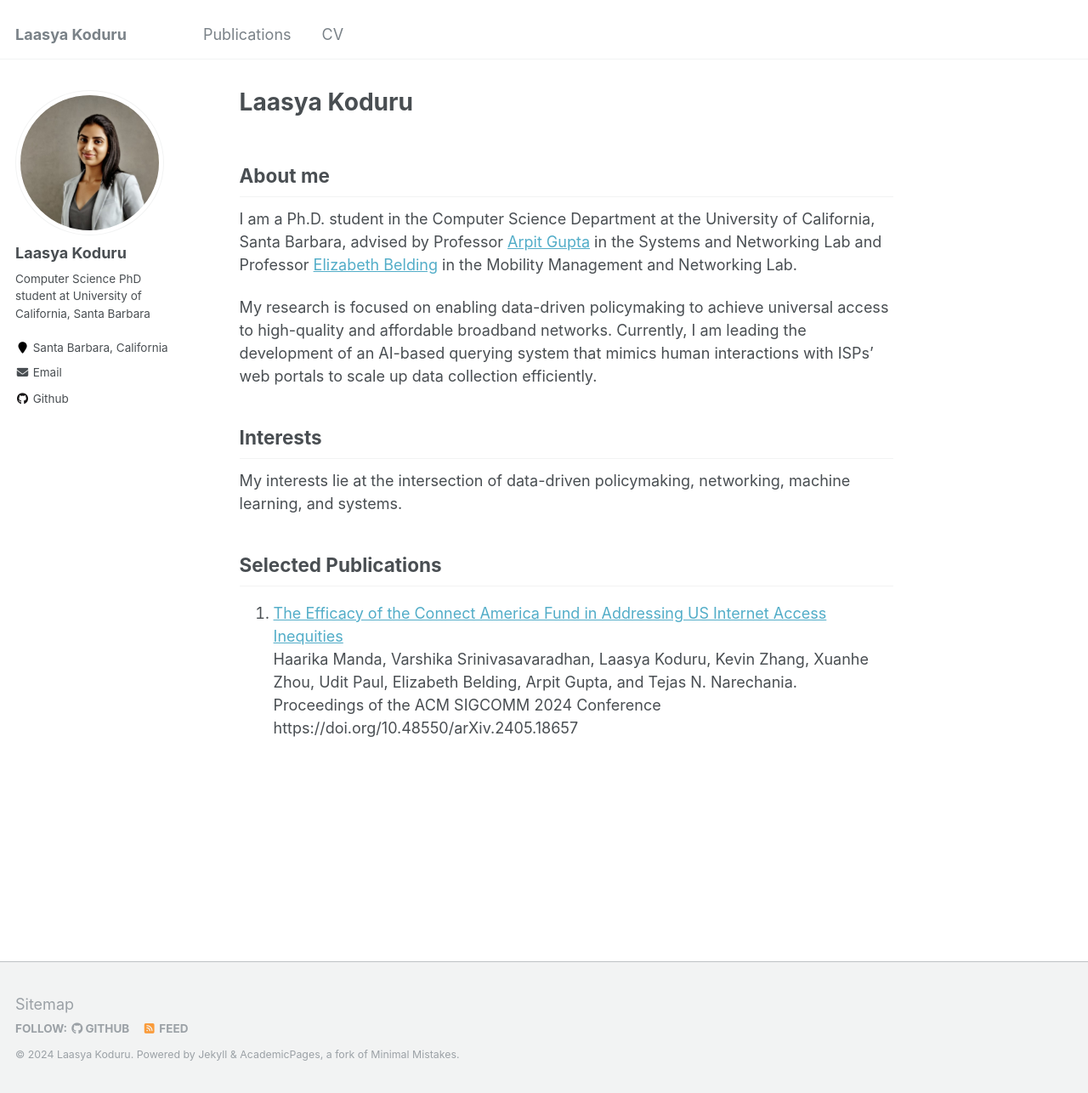
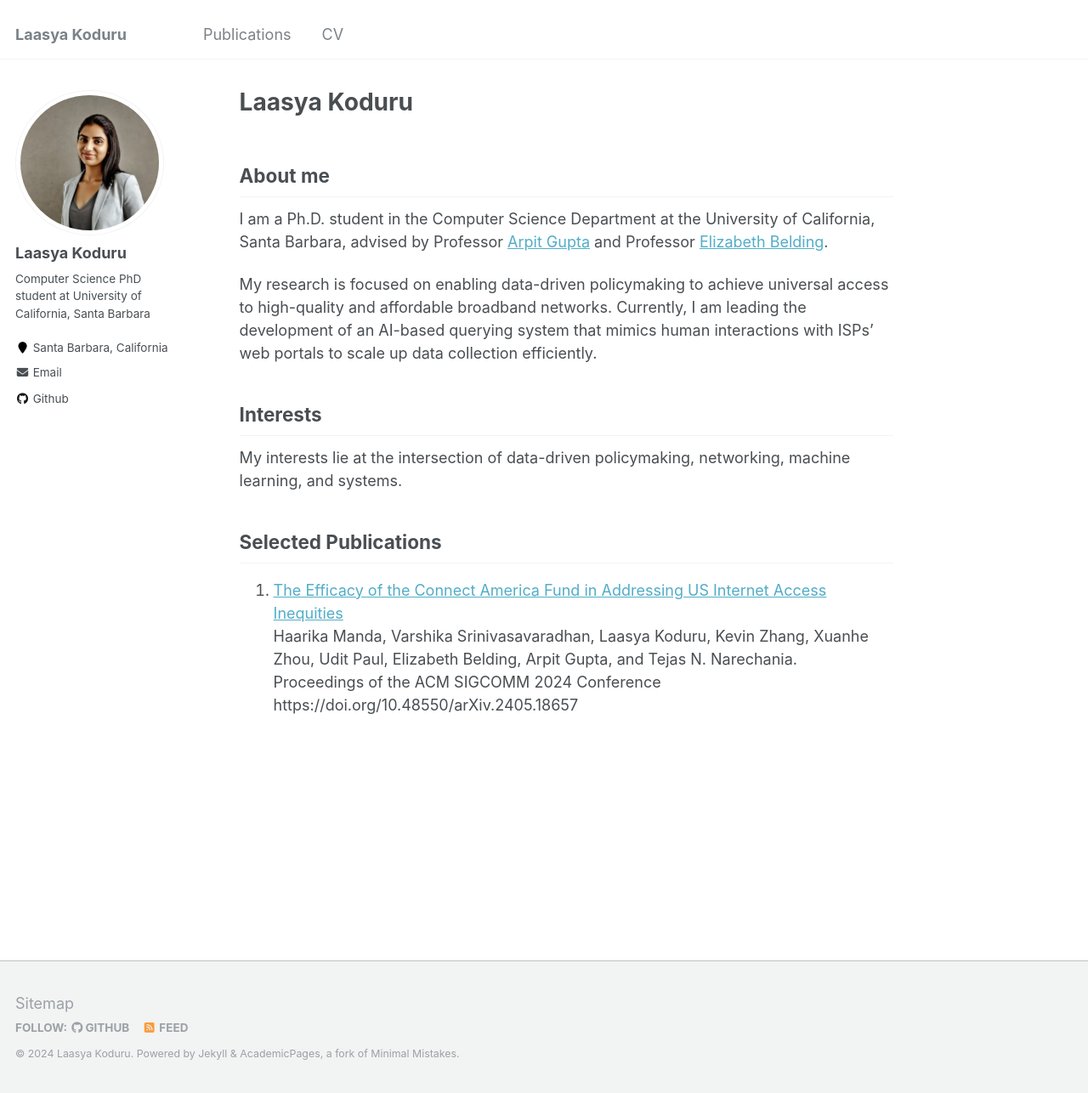
Before and after one commit to lmkoduru/lmkoduru.github.io, a Jekyll site: the page built from _pages/about.md, in a window 1280 px wide and 1286 px high. Shown: the whole window at 85% size. Built offline with Jekyll 4.4.1, drawn with Linux system fonts in a browser that asks for light colours.

Commit message:
Update about.md

```diff
--- a/_pages/about.md
+++ b/_pages/about.md
@@ -10,7 +10,7 @@ redirect_from:
 
 About me
 ------
-I am a Ph.D. student in the Computer Science Department at the University of California, Santa Barbara, advised by Professor [Arpit Gupta](https://sites.cs.ucsb.edu/~arpitgupta/) in the Systems and Networking Lab and Professor [Elizabeth Belding](https://ebelding.cs.ucsb.edu) in the Mobility Management and Networking Lab.
+I am a Ph.D. student in the Computer Science Department at the University of California, Santa Barbara, advised by Professor [Arpit Gupta](https://sites.cs.ucsb.edu/~arpitgupta/) and Professor [Elizabeth Belding](https://ebelding.cs.ucsb.edu).
 
 My research is focused on enabling data-driven policymaking to achieve universal access to high-quality and affordable broadband networks. Currently, I am leading the development of an AI-based querying system that mimics human interactions with ISPs' web portals to scale up data collection efficiently.
 
```
